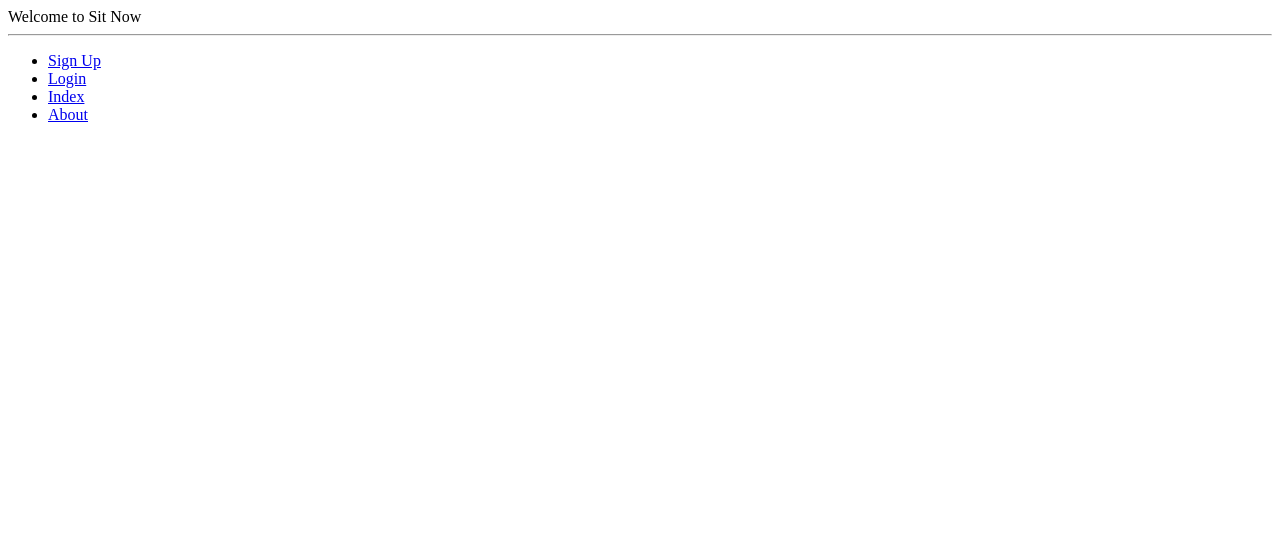
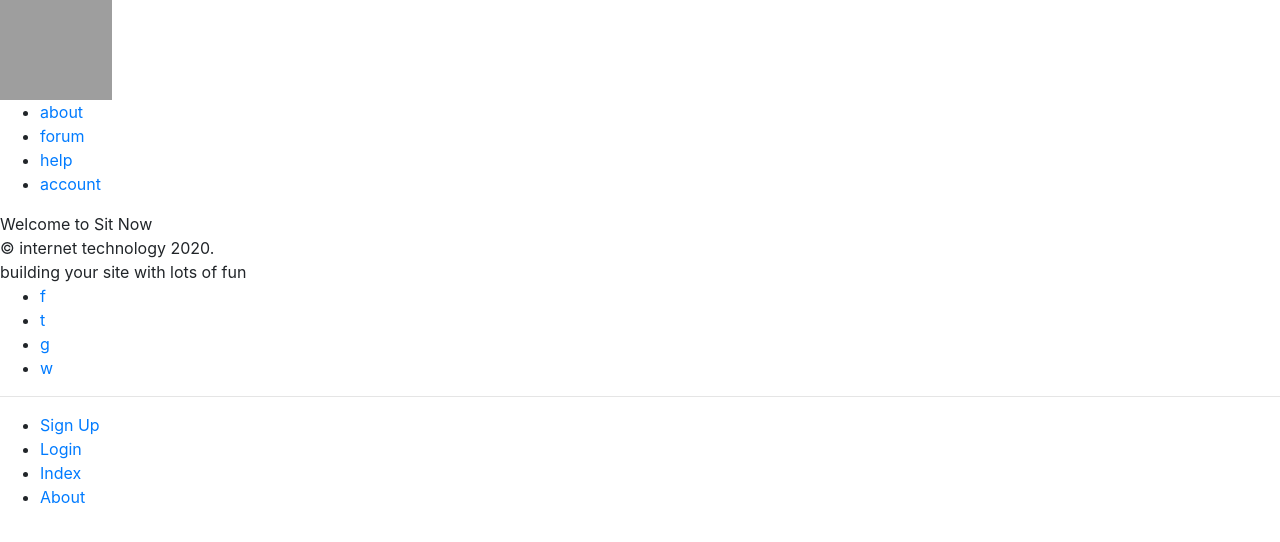
Before and after one commit to wdrbdev/SitNow, a Django app: page / in a window 1280 px wide. Shown: the top 542 px of the page. Run offline with Django 3.2, Linux system fonts and the light colour scheme; some libraries are stand-ins or nearby versions; grey boxes are pictures that could not be loaded.

Commit message:
Update base.html

```diff
--- a/sitnow_project/templates/sitnow/base.html
+++ b/sitnow_project/templates/sitnow/base.html
@@ -6,14 +6,54 @@
         <title>
             Let's Go -
             {% block title_block %}
+            SitNow
             {% endblock %}
         </title>
+        <link rel="stylesheet" href="https://maxcdn.bootstrapcdn.com/bootstrap/4.3.1/css/bootstrap.min.css"/>
+        <script src="https://ajax.googleapis.com/ajax/libs/jquery/3.3.1/jquery.min.js"></script>
+        <script src="https://cdnjs.cloudflare.com/ajax/libs/popper.js/1.14.7/umd/popper.min.js"></script>
+        <script src="https://maxcdn.bootstrapcdn.com/bootstrap/4.3.1/js/bootstrap.min.js"></script>
     </head>
+
     <body>
+    {% comment %} navigation {% endcomment %}
+        <div>
+            <div id="logo">
+                <img src="https://picsum.photos/112/100" alt="logo">
+            </div>
+            <div id="nav">
+                <ul>
+                    <li><a href="/sitnow/about/">about</a></li>
+                    <li><a href="#">forum</a></li>
+                    <li class="boundary"><a href="#">help</a></li>
+                    <li><a href="#">account</a></li>
+                </ul>
+            </div>
+        </div>
+
+        {% comment %} content {% endcomment %}
         <div>
           {% block body_block %}
+
           {% endblock %}
         </div>
+
+        {% comment %} footer {% endcomment %}
+        <div class="info">
+                <div class="copyright">
+                    <div class="title">&copy; internet technology 2020.</div>
+                    <div class="subtitle">building your site with lots of fun</div>
+                </div>
+
+                <div class="social-media">
+                    <ul>
+                        <li><a href="#">f</a></li>
+                        <li><a href="#">t</a></li>
+                        <li><a href="#">g</a></li>
+                        <li><a href="#">w</a></li>
+                    </ul>
+                </div>
+
         <hr />
         <div>
             <ul>
```
